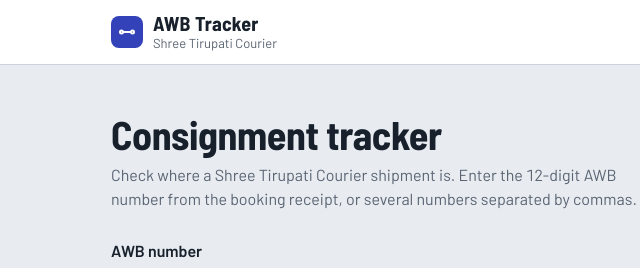
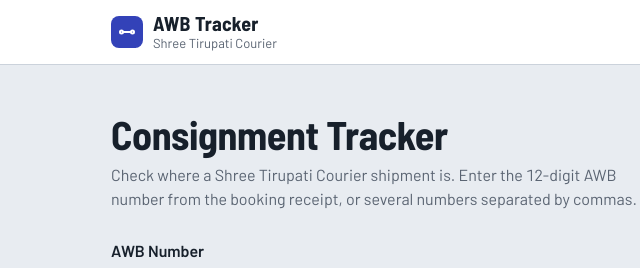
Before and after one commit to Amjad8286/Consignment-tracker, a website: page index.html in a window 1280 px wide. Shown: the top 268 px of the page, 119-759 px from the left. Drawn offline with Linux system fonts and the light colour scheme.

Commit message:
Update index.html

```diff
--- a/index.html
+++ b/index.html
@@ -371,12 +371,12 @@
 
 <main class="page" id="main">
   <header class="masthead">
-    <h1>Consignment tracker</h1>
+    <h1>Consignment Tracker</h1>
     <p>Check where a Shree Tirupati Courier shipment is. Enter the 12-digit AWB number from the booking receipt, or several numbers separated by commas.</p>
   </header>
 
   <form class="search" id="search-form" novalidate>
-    <label for="awb-input">AWB number</label>
+    <label for="awb-input">AWB Number</label>
     <div class="search-row">
       <input id="awb-input" name="awb" type="text" autocomplete="off" spellcheck="false"
              placeholder="e.g. 171100087119" aria-describedby="awb-msg">
```
